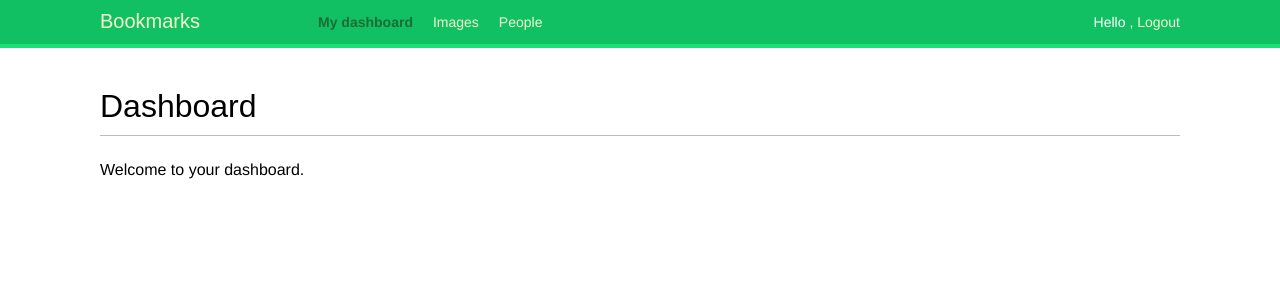
After one commit to koradon/mySocialWebsite, a Django app: page /account/ in a window 1280 px wide. The commit adds this page. Shown: the top 300 px of the page. Run offline with Django 3.2, Linux system fonts and the light colour scheme; a user stored in the database is signed in; some web fonts are replaced.

Commit message:
Added login/logout functionality using default django auth.views

```diff
--- /dev/null
+++ b/bookmarks/account/templates/account/dashboard.html
@@ -0,0 +1,8 @@
+{% extends "base.html" %}
+
+{% block title %}Dashboard{% endblock %}
+
+{% block content %}
+    <h1>Dashboard</h1>
+    <p>Welcome to your dashboard.</p>
+{% endblock %}
--- a/bookmarks/account/templates/base.html
+++ b/bookmarks/account/templates/base.html
@@ -10,6 +10,29 @@
 <body>
     <div id="header">
         <span class="logo">Bookmarks</span>
+        {% if request.user.is_authenticated %}
+            <ul class="menu">
+                <li {% if section == "dashboard" %} class="selected" {% endif %}>
+                    <a href="{% url 'dashboard' %}">My dashboard</a>
+                </li>
+                <li {% if section == "images" %} class='selected' {% endif %}>
+                    <a href="#">Images</a>
+                </li>
+                <li {% if section == "people" %} class="selected" {% endif %}>
+                    <a href="#">People</a>
+                </li>
+            </ul>
+        {% endif %}
+
+        <span class="user">
+            {% if request.user.is_authenticated %}
+                Hello {{ request.user.first_name }},
+                <a href="{% url 'logout' %}">Logout</a>
+            {% else %}
+                <a href="{% url 'login' %}">Login</a>
+            {% endif %}
+        </span>
+
     </div>
     <div id="content">
         {% block content %}
--- a/bookmarks/account/urls.py
+++ b/bookmarks/account/urls.py
@@ -1,7 +1,14 @@
-from django.conf.urls import url
+from django.conf.urls import url, include
+
+from django.contrib.auth import views as auth_views
+
 from . import views
 
 
 urlpatterns = [
-    url(r'^login/$', views.user_login, name='login'),
+    url(r'^login/$', auth_views.login, name='login'),
+    url(r'^logout/$', auth_views.logout, name='logout'),
+    url(r'^logout-then-login/$', auth_views.logout_then_login, name='logout_then_login'),
+
+    url(r'^$', views.dashboard, name='dashboard'),
 ]
--- a/bookmarks/account/views.py
+++ b/bookmarks/account/views.py
@@ -1,9 +1,23 @@
 from django.shortcuts import render
 from django.http import HttpResponse
 from django.contrib.auth import authenticate, login
+from django.contrib.auth.decorators import login_required
 from .forms import LoginForm
 
+
 # Create your views here.
+@login_required
+def dashboard(request):
+
+    context = {
+        'section': 'dashboard'
+    }
+
+    return render(request,
+                  'account/dashboard.html',
+                  context)
+
+
 def user_login(request):
     if request.method == 'POST':
         form = LoginForm(request.POST)
```
Also changed, not shown: bookmarks/account/templates/account/login.html (deleted, +0 -13 lines), bookmarks/account/templates/registration/logged_out.html (added, +8 -0 lines), bookmarks/account/templates/registration/login.html (added, +23 -0 lines), bookmarks/bookmarks/settings.py (+11 -3 lines), bookmarks/db.sqlite3, 1 other file.
